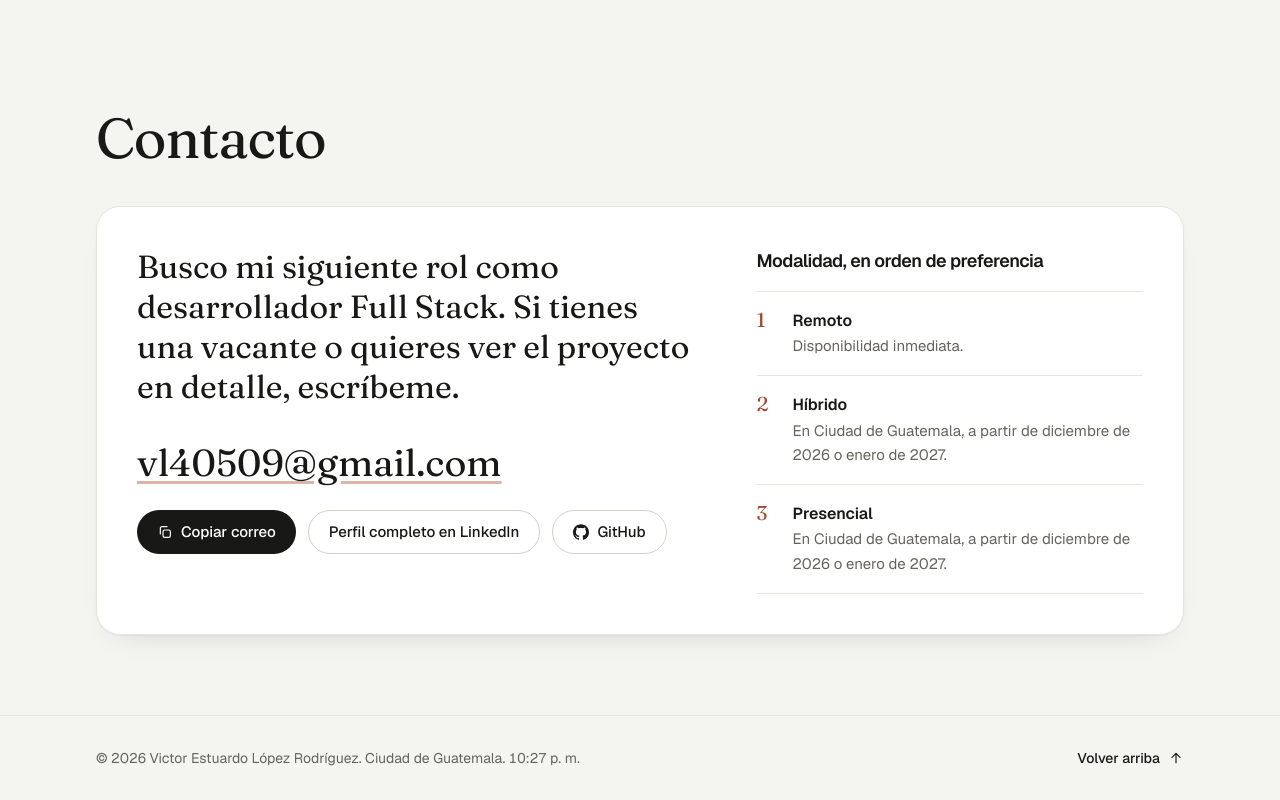
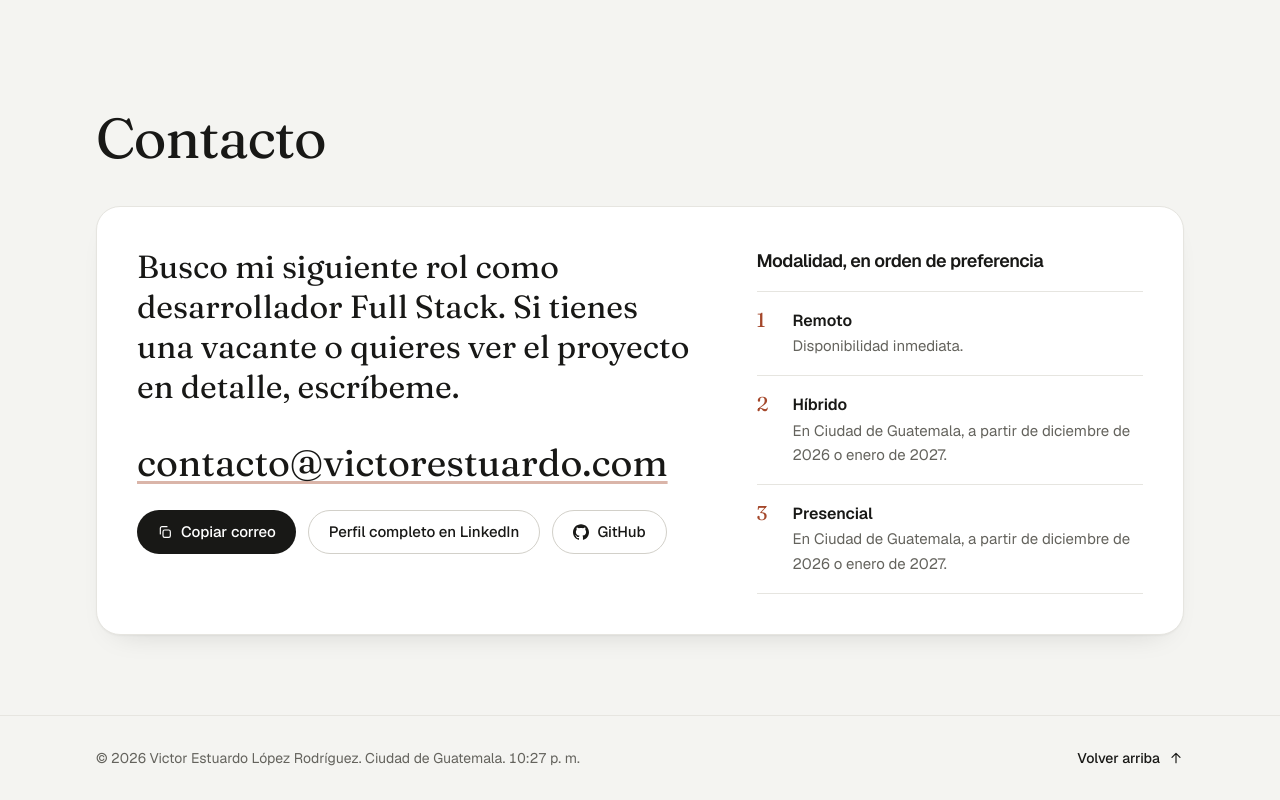
Before and after one commit to Victor-Estuardo/portafolio, a React (Vite) app: page / in a window 1280 px wide. Shown: the part 5952-6752 px from the top of the page. Built offline with nearby package versions, Linux system fonts and the light colour scheme.

Commit message:
modificando correo de contacto

```diff
--- a/src/content.ts
+++ b/src/content.ts
@@ -11,7 +11,7 @@ export const perfil = {
   },
   intro:
     "Trabajo con TypeScript, Remix y PostgreSQL. Tengo más de 2 años automatizando procesos de negocio sobre un ERP, y construí por mi cuenta la plataforma de adopción que hoy usa una asociación en Guatemala.",
-  correo: "vl40509@gmail.com",
+  correo: "contacto@victorestuardo.com",
   linkedin: "https://www.linkedin.com/in/victor-est-lopez-dev",
   github: "https://github.com/Victor-Estuardo",
   // Estado junto al titular y en el encabezado.
@@ -386,7 +386,11 @@ export const stack = {
         { id: "prisma", nota: "ORM, 25 tablas en adopcionesApp" },
         { id: "postgresql", nota: "Base de datos" },
         { id: "supabase", nota: "PostgreSQL gestionado" },
-        { id: "graphql", nombre: "GraphQL y REST", nota: "APIs de Zauru con OAuth" },
+        {
+          id: "graphql",
+          nombre: "GraphQL y REST",
+          nota: "APIs de Zauru con OAuth",
+        },
         { id: "aws", nota: "API Gateway, Lambda, S3, SES y SNS" },
         { id: "resend", nota: "Correo" },
       ],
```
Also changed, not shown: 1 other file (tests, documents, lock files or other folders).
